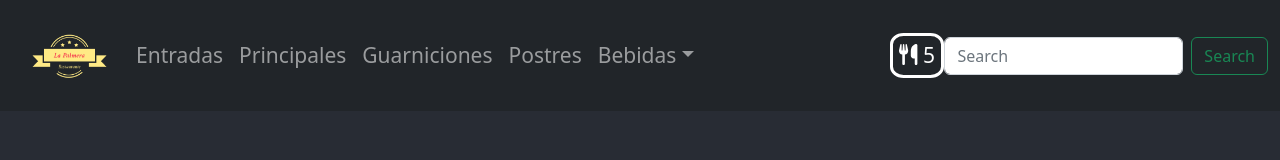
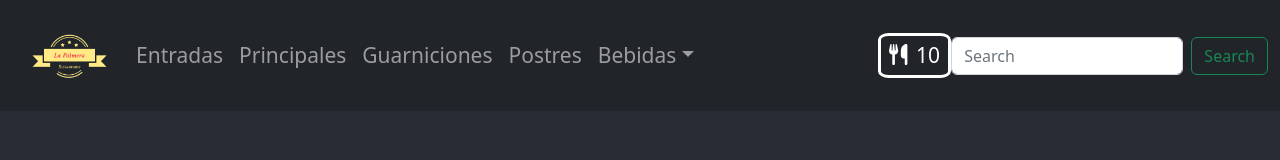
Before and after one commit to Marcos-Leonel-Lopez/my-menu, a React (Create React App) app: page / in a window 1280 px wide. Shown: the top 160 px of the page. Built offline with nearby package versions, Linux system fonts and the light colour scheme.

Commit message:
PreEntrega1_Lopez

```diff
--- a/src/App.css
+++ b/src/App.css
@@ -31,6 +31,6 @@
   justify-content: space-around;
   border: solid;
   padding: 1%;
-  border-radius: 25%;
-  width: 15%;
+  border-radius: 15%;
+  width: 20%;
 }/*# sourceMappingURL=App.css.map */
--- a/src/components/CartWidget.jsx
+++ b/src/components/CartWidget.jsx
@@ -1,23 +1,16 @@
 import React from "react";
 import { FontAwesomeIcon } from '@fortawesome/react-fontawesome'
 import { faUtensils } from '@fortawesome/free-solid-svg-icons'
-
-
+import ItemListContainer from "./ItemListContainer";
 
 const element = <FontAwesomeIcon icon={faUtensils} />
 
-
-
 const CartWidget = () => {
-  return (
-    <div  className="Carrito">
-   <div>
-    {element}
-    </div>
-    <div>
-        5
-    </div>
-</div> );
+    return (
+        <div className="Carrito">
+            <div>{element}</div>
+            <ItemListContainer greeting={10} />
+        </div>);
 };
 
 export default CartWidget;
--- /dev/null
+++ b/src/components/ItemListContainer.jsx
@@ -0,0 +1,5 @@
+const ItemListContainer = ({greeting}) => {
+  return <div>{greeting}</div>;
+};
+
+export default ItemListContainer;
--- a/src/partials/_barra.scss
+++ b/src/partials/_barra.scss
@@ -22,8 +22,8 @@
             justify-content: space-around;
             border: solid;
             padding: 1%;
-            border-radius: 25%;
-            width: 15%;
+            border-radius: 15%;
+            width: 20%;
         }
     }
   }
```
